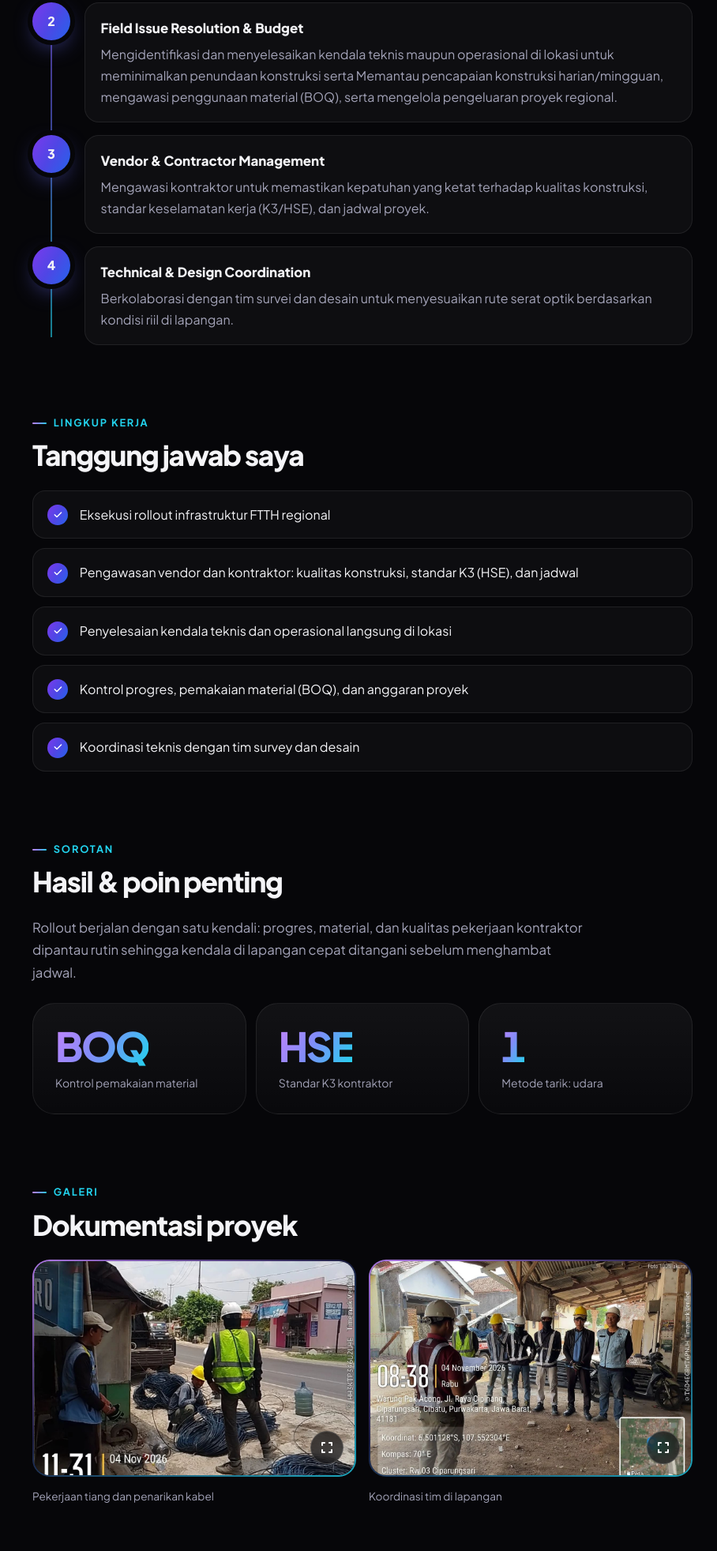
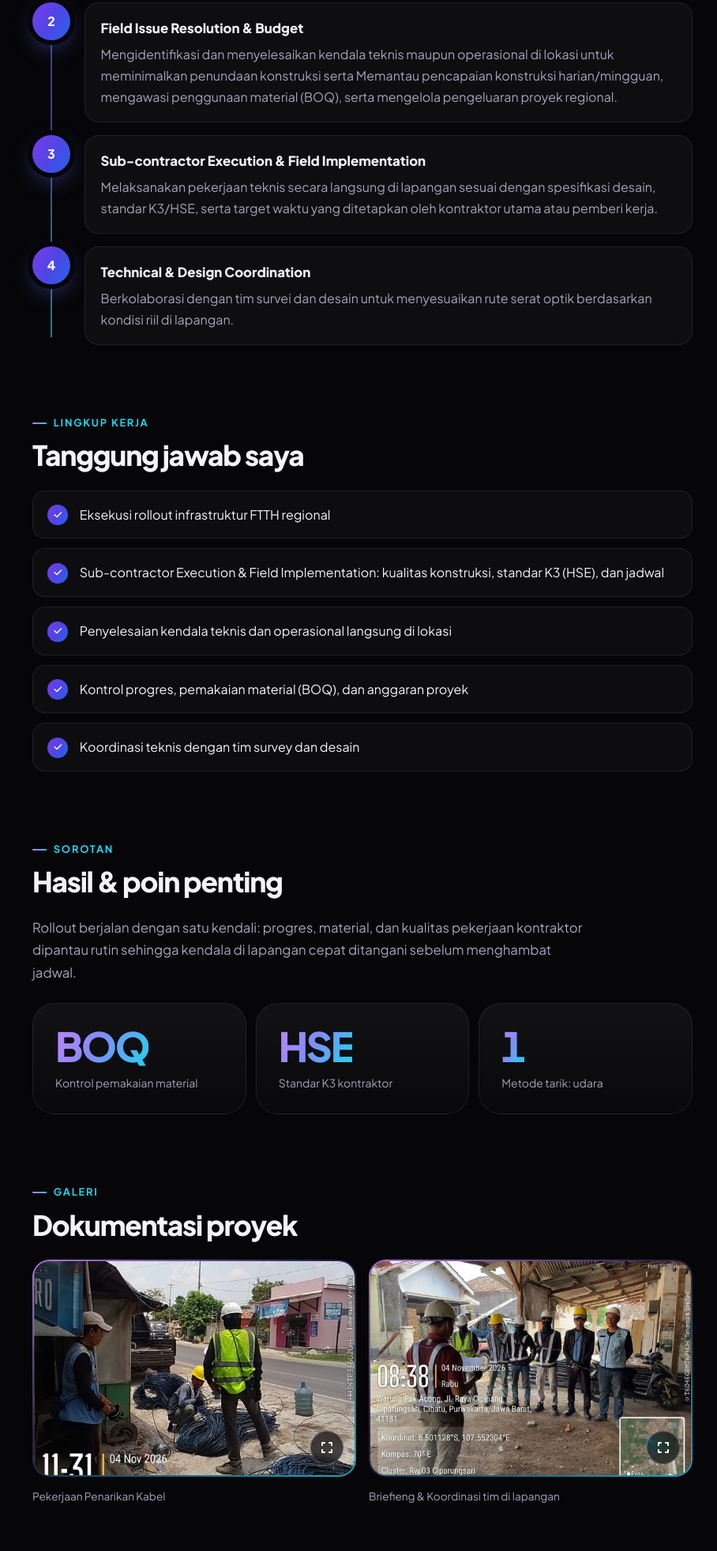
Before and after one commit to ryyzxy/Portofolio-Rizky, a plain HTML site: page projects/rollout-ftth-purwakarta.html in a window 1280 px wide. Shown: the part 2296-4260 px from the top of the page at 79% size, without its empty margins (323-1231 px from the left). Drawn offline with Linux system fonts and the light colour scheme.

Commit message:
Update rollout-ftth-purwakarta.html

```diff
--- a/projects/rollout-ftth-purwakarta.html
+++ b/projects/rollout-ftth-purwakarta.html
@@ -142,7 +142,7 @@
             </li>
             <li>
               <span class="node">3</span>
-              <div class="step-card"><h3>Vendor &amp; Contractor Management</h3><p>Mengawasi kontraktor untuk memastikan kepatuhan yang ketat terhadap kualitas konstruksi, standar keselamatan kerja (K3/HSE), dan jadwal proyek.</p></div>
+              <div class="step-card"><h3>Sub-contractor Execution &amp; Field Implementation</h3><p>Melaksanakan pekerjaan teknis secara langsung di lapangan sesuai dengan spesifikasi desain, standar K3/HSE, serta target waktu yang ditetapkan oleh kontraktor utama atau pemberi kerja.</p></div>
             </li>
             <li>
               <span class="node">4</span>
@@ -156,7 +156,7 @@
           <h2 class="block-title">Tanggung jawab saya</h2>
           <ul class="checklist" data-reveal>
             <li><i class="fa-solid fa-check" aria-hidden="true"></i><span>Eksekusi rollout infrastruktur FTTH regional</span></li>
-            <li><i class="fa-solid fa-check" aria-hidden="true"></i><span>Pengawasan vendor dan kontraktor: kualitas konstruksi, standar K3 (HSE), dan jadwal</span></li>
+            <li><i class="fa-solid fa-check" aria-hidden="true"></i><span>Sub-contractor Execution & Field Implementation: kualitas konstruksi, standar K3 (HSE), dan jadwal</span></li>
             <li><i class="fa-solid fa-check" aria-hidden="true"></i><span>Penyelesaian kendala teknis dan operasional langsung di lokasi</span></li>
             <li><i class="fa-solid fa-check" aria-hidden="true"></i><span>Kontrol progres, pemakaian material (BOQ), dan anggaran proyek</span></li>
             <li><i class="fa-solid fa-check" aria-hidden="true"></i><span>Koordinasi teknis dengan tim survey dan desain</span></li>
@@ -194,7 +194,7 @@
                 <img src="../images/projects/rollout-ftth-purwakarta-1.jpg" alt="Pekerjaan tiang dan penarikan kabel" width="1200" height="800" loading="lazy">
                 <span class="zoom-hint" aria-hidden="true"><i class="fa-solid fa-expand"></i></span>
               </button>
-              <figcaption>Pekerjaan tiang dan penarikan kabel</figcaption>
+              <figcaption>Pekerjaan Penarikan Kabel</figcaption>
             </figure>
             <figure>
               <!-- GANTI: timpa images/projects/rollout-ftth-purwakarta-2.jpg (rasio 3:2, mis. 1200 x 800 px) dan teks keterangannya -->
@@ -202,7 +202,7 @@
                 <img src="../images/projects/rollout-ftth-purwakarta-2.jpg" alt="Koordinasi tim di lapangan" width="1200" height="800" loading="lazy">
                 <span class="zoom-hint" aria-hidden="true"><i class="fa-solid fa-expand"></i></span>
               </button>
-              <figcaption>Koordinasi tim di lapangan</figcaption>
+              <figcaption>Briefieng & Koordinasi tim di lapangan</figcaption>
             </figure>
           </div>
         </section>
```
